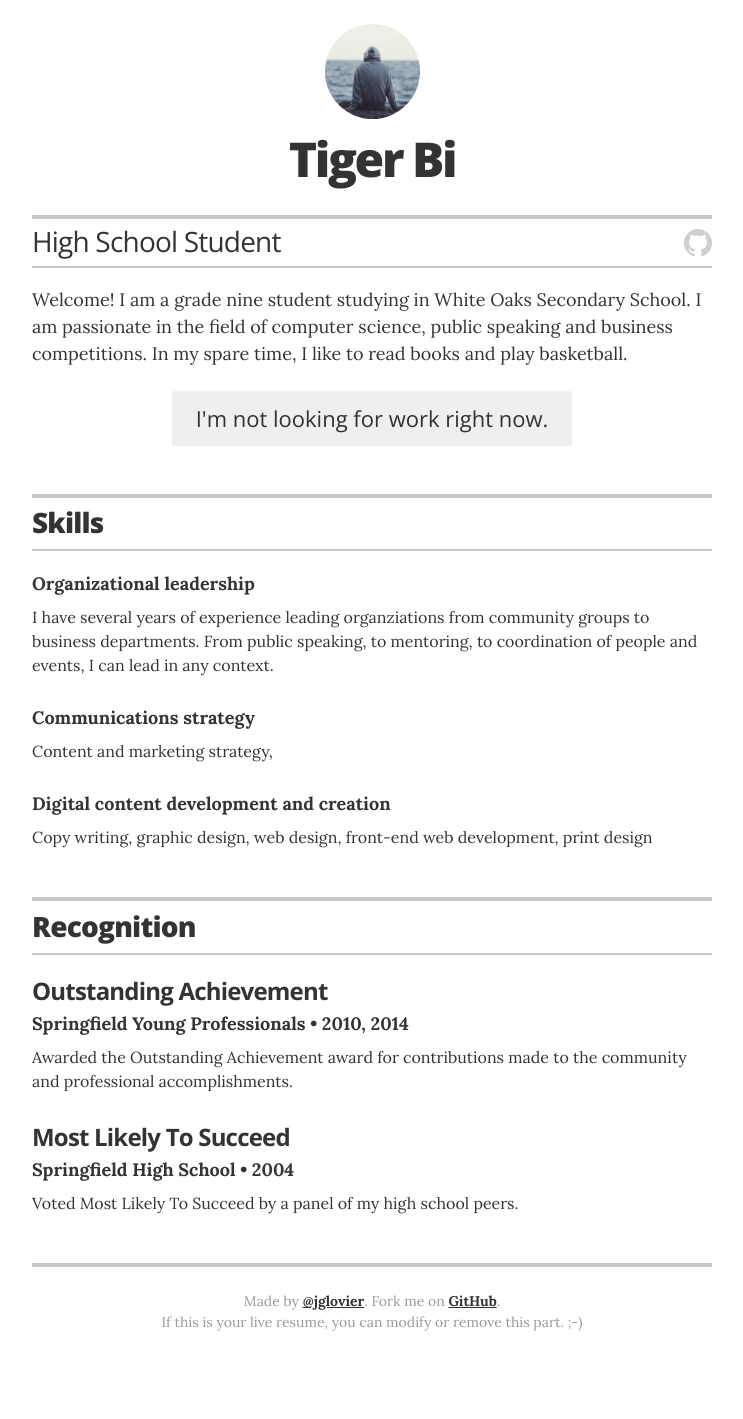
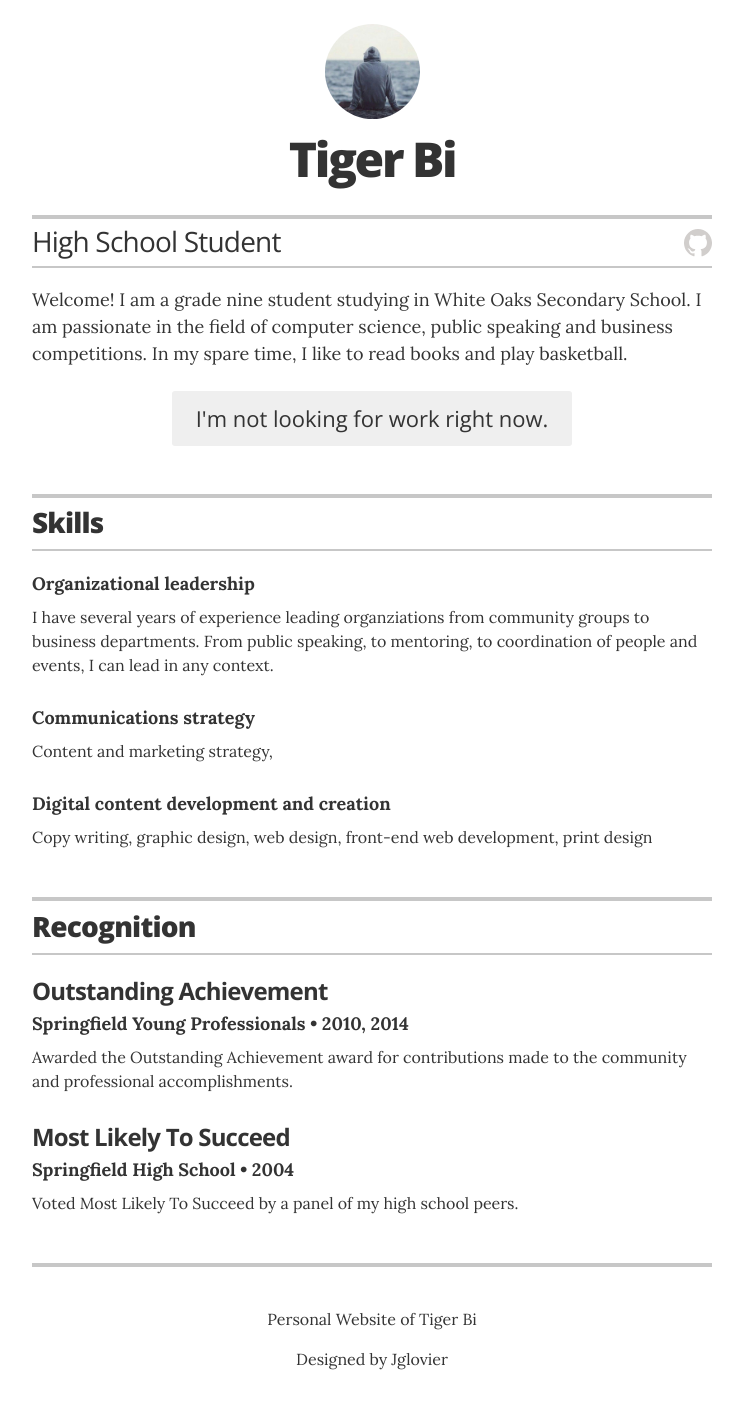
Before and after one commit to TigerBi/tigerbi.github.io, a Jekyll site: the page built from index.html, in a window 1280 px wide. Shown: the whole page, without its empty margins (268-1011 px from the left). Built offline with Jekyll 4.4.1, drawn with Linux system fonts in a browser that asks for light colours; before the commit the page ends 1381 px from its top, so only the background shows below that.

Commit message:
Update resume.html

```diff
--- a/_layouts/resume.html
+++ b/_layouts/resume.html
@@ -232,8 +232,8 @@
       {% endif %}
 
       <footer class="page-footer">
-        <p class="footer-line">Made by <a href="http://twitter.com/jglovier">@jglovier</a>. Fork me on <a href="https://github.com/jglovier/resume-template">GitHub</a>.</p>
-        <p class="footer-line">If this is your live resume, you can modify or remove this part. ;-)</p>
+        <p>Personal Website of Tiger Bi</p>
+        <p>Designed by Jglovier</p>
       </footer>
 
     </div>
```
